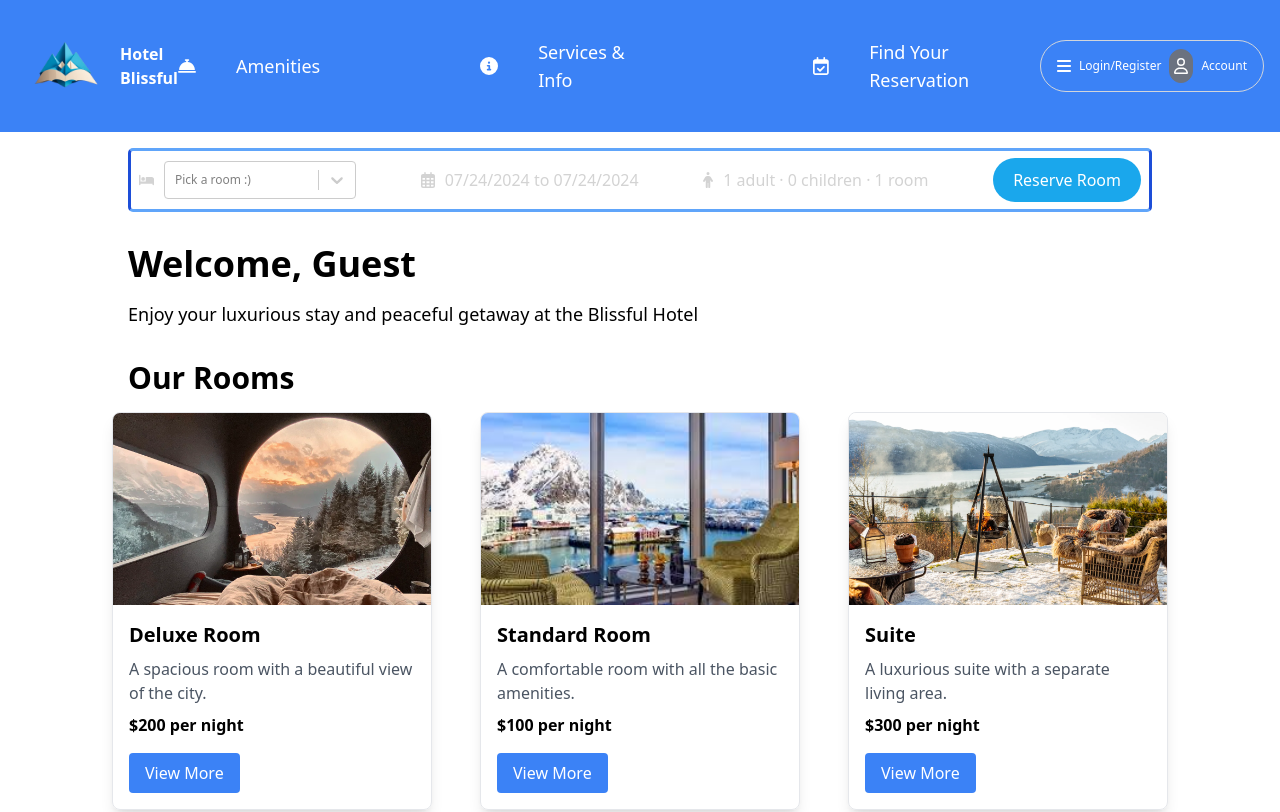
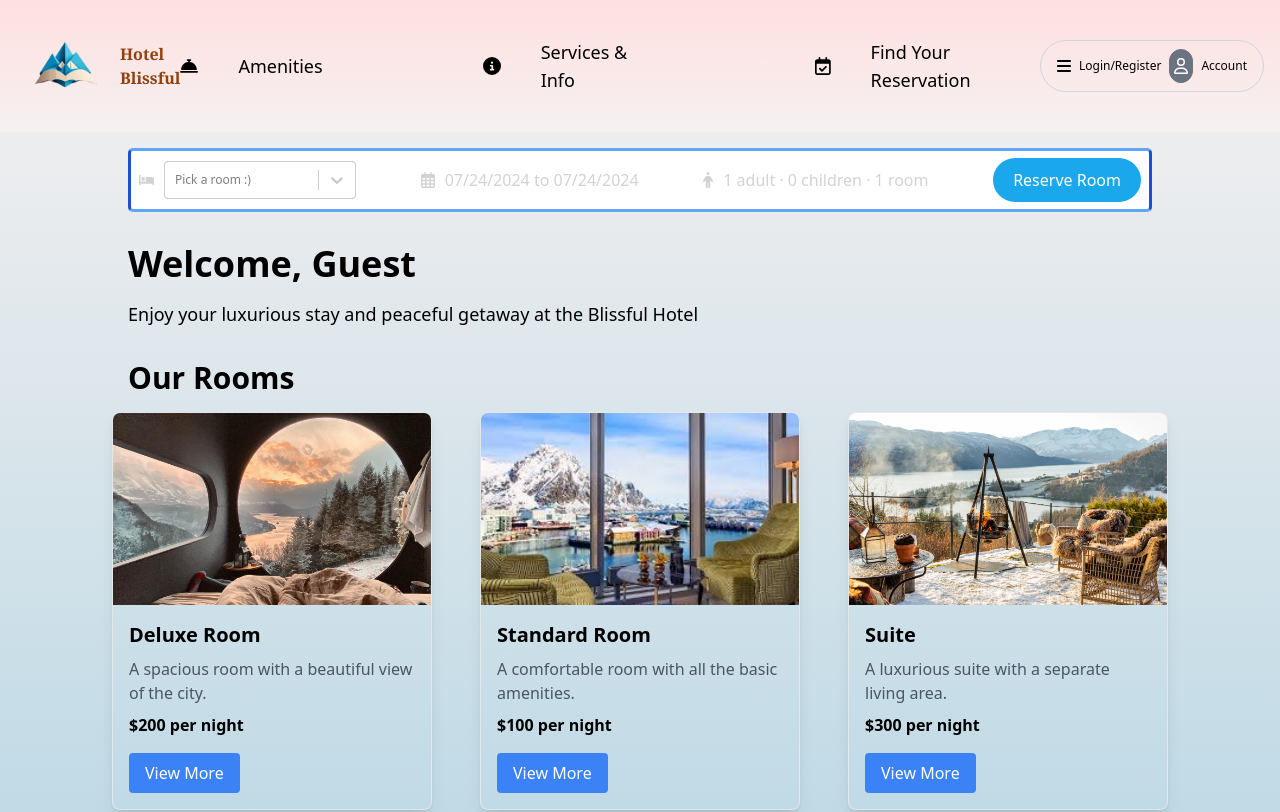
Before and after one commit to Chocopepero/CPSC362Front, a React (Vite) app in the folder client/: page / in a window 1280 px wide. Shown: the top 812 px of the page. Built offline with nearby package versions, Linux system fonts and the light colour scheme.

Commit message:
Pretty Up some Background
Added some styling to gradient backgrounds

```diff
--- a/client/src/App.jsx
+++ b/client/src/App.jsx
@@ -18,7 +18,7 @@ import Footer from './Footer.jsx';
 
 function App() {
   return (
-    <div>
+    <div className="bg-gradient-to-t from-[#afd3e2] to-[#f6f1f1]">
       <Header/>
       <Routes>
 
--- a/client/src/Footer.jsx
+++ b/client/src/Footer.jsx
@@ -23,7 +23,7 @@ export default function Footer() {
 
   return (
     <div className="font-serif">
-      <footer className="p-4 bg-blue-500 text-white flex justify-between items-center">
+      <footer className="p-4 bg-gradient-to-t from-blue-500 to-[#afd3e2] text-white flex justify-between items-center">
         <div className="flex items-center space-x-4">
           <p className="font-bold">Follow us on Socials:</p>
           <img src={facebookLogo} alt="Facebook logo" className="w-10 h-10" />
--- a/client/src/Header.jsx
+++ b/client/src/Header.jsx
@@ -13,23 +13,23 @@ export default function Header({ loggedin }) {
 
   return (
     <div>
-      <header className="p-4 flex-col bg-blue-500 text-white">
+      <header className="p-4 flex-col bg-gradient-to-t from-[#f6f1f1] to-[#FFDFDF] text-black">
         <div  className="flex items-center">
             <Link to="/" className="flex items-center gap-1">
             <img src={HotelLogo} alt="Hotel Blissful Logo" className="max-w-[100px] max-h-[100px] bg-transparent" />
-            <span className="font-bold text-cl hover:underline">Hotel Blissful</span>
+            <span className="font-bold font-serif text-cl text-amber-800 hover:underline">Hotel Blissful</span>
             </Link>
             <div className="container m-auto">
                 <div className="flex text-lg justify-center gap-40">
-                    <Link to="/amenities" className="flex box-border items-center gap-10 bg-blue-500 hover:scale-110 hover:bg-sky-700 active:border-white">
+                    <Link to="/amenities" className="flex box-border items-center gap-10 hover:scale-110 active:border-white">
                     <FontAwesomeIcon icon={faBellConcierge} />
                     <p>Amenities</p>
                     </Link>
-                    <Link to="/services" className="flex box-border items-center gap-10 bg-blue-500 hover:scale-110 hover:bg-sky-700 active:border-white">
+                    <Link to="/services" className="flex box-border items-center gap-10 hover:scale-110 active:border-white">
                     <FontAwesomeIcon icon={faCircleInfo} />
                     <span>Services & Info</span>
                     </Link>
-                    <Link to="/reservations" className="flex box-border items-center gap-10 bg-blue-500 hover:scale-110 hover:bg-sky-700 active:border-white">
+                    <Link to="/reservations" className="flex box-border items-center gap-10 hover:scale-110 active:border-white">
                     <FontAwesomeIcon icon={faCalendarCheck} />
                     <span>Find Your Reservation</span>
                     </Link>
```
